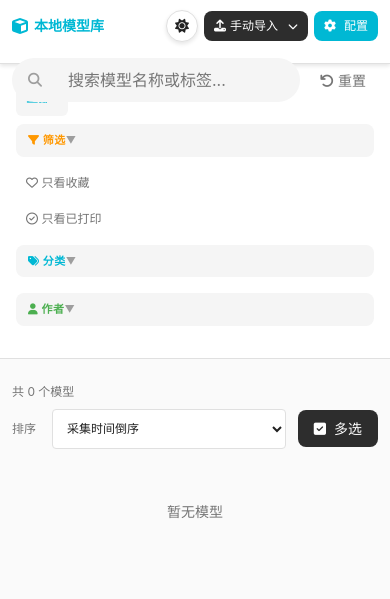
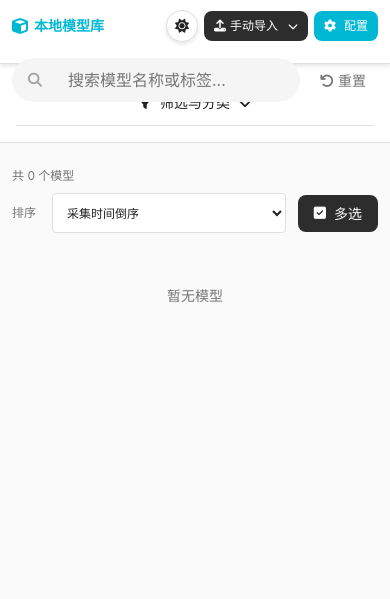
Before and after one commit to step0766/ModHub, a FastAPI app: page / in a window 390 px wide. Shown: the top 599 px of the page. Run offline with FastAPI, Linux system fonts and the light colour scheme; data that the repository does not hold is empty; some libraries are stand-ins or nearby versions.

Commit message:
Mobile sidebar: default collapsed with toggle button, auto-collapse after selection

```diff
--- a/app/static/css/gallery.css
+++ b/app/static/css/gallery.css
@@ -158,6 +158,16 @@ header {
   top: 64px;
   height: calc(100vh - 64px);
   transition: width 0.3s ease;
+}
+
+/* Mobile sidebar toggle - hidden on desktop */
+.sidebar-toggle-mobile {
+  display: none;
+}
+
+/* Sidebar content wrapper - visible on desktop */
+.sidebar-content {
+  display: block;
 }
 
 /* Sidebar Header */
@@ -875,18 +885,61 @@ body.multi-select-mode .card:hover .hover-quick-actions {
     flex-direction: column;
   }
 
-  /* Sidebar - Collapsible sections */
+  /* Sidebar - Collapsible on mobile */
   .sidebar {
     width: 100%;
     height: auto;
     position: static;
     border-right: none;
     border-bottom: 1px solid var(--border-color);
+    padding: 0;
+    display: block;
+    max-height: none;
+    overflow: visible;
+    -webkit-overflow-scrolling: touch;
+    transition: all 0.3s ease;
+  }
+
+  /* Mobile sidebar toggle button */
+  .sidebar-toggle-mobile {
+    display: flex;
+    align-items: center;
+    justify-content: center;
+    width: 100%;
     padding: 12px;
-    display: block;
-    max-height: 50vh;
+    background: var(--bg-card);
+    border-bottom: 1px solid var(--border-color);
+    cursor: pointer;
+    gap: 8px;
+    font-size: 14px;
+    font-weight: 500;
+    color: var(--text-primary);
+    -webkit-tap-highlight-color: transparent;
+  }
+
+  .sidebar-toggle-mobile:active {
+    background: var(--bg-hover);
+  }
+
+  .sidebar-toggle-mobile i {
+    transition: transform 0.3s ease;
+  }
+
+  .sidebar.expanded .sidebar-toggle-mobile i {
+    transform: rotate(180deg);
+  }
+
+  /* Sidebar content wrapper */
+  .sidebar-content {
+    display: none;
+    padding: 12px;
+    max-height: 60vh;
     overflow-y: auto;
     -webkit-overflow-scrolling: touch;
+  }
+
+  .sidebar.expanded .sidebar-content {
+    display: block;
   }
 
   /* Show all sidebar sections on mobile */
--- a/app/templates/gallery.html
+++ b/app/templates/gallery.html
@@ -66,6 +66,15 @@
     <div class="layout">
       <!-- Vertical Sidebar -->
       <aside class="sidebar">
+        <!-- Mobile toggle button -->
+        <div class="sidebar-toggle-mobile" id="sidebarToggleMobile">
+          <i class="fas fa-filter"></i>
+          <span>筛选与分类</span>
+          <i class="fas fa-chevron-down"></i>
+        </div>
+
+        <!-- Sidebar content wrapper -->
+        <div class="sidebar-content">
           <!-- Source Group with Toggle Button -->
           <div class="sidebar-header">
             <div class="side-title source-title"><i class="fas fa-globe"></i> 来源</div>
@@ -98,6 +107,7 @@
           <div class="side-title author-title"><i class="fas fa-user"></i> 作者</div>
           <div id="authorChips" class="side-menu">
             <!-- JS will populate vertical items -->
+          </div>
         </div>
       </aside>
 
```
Also changed, not shown: app/static/js/gallery.js (+54 -2 lines). Lines whose indentation alone changed are shown as unchanged.
